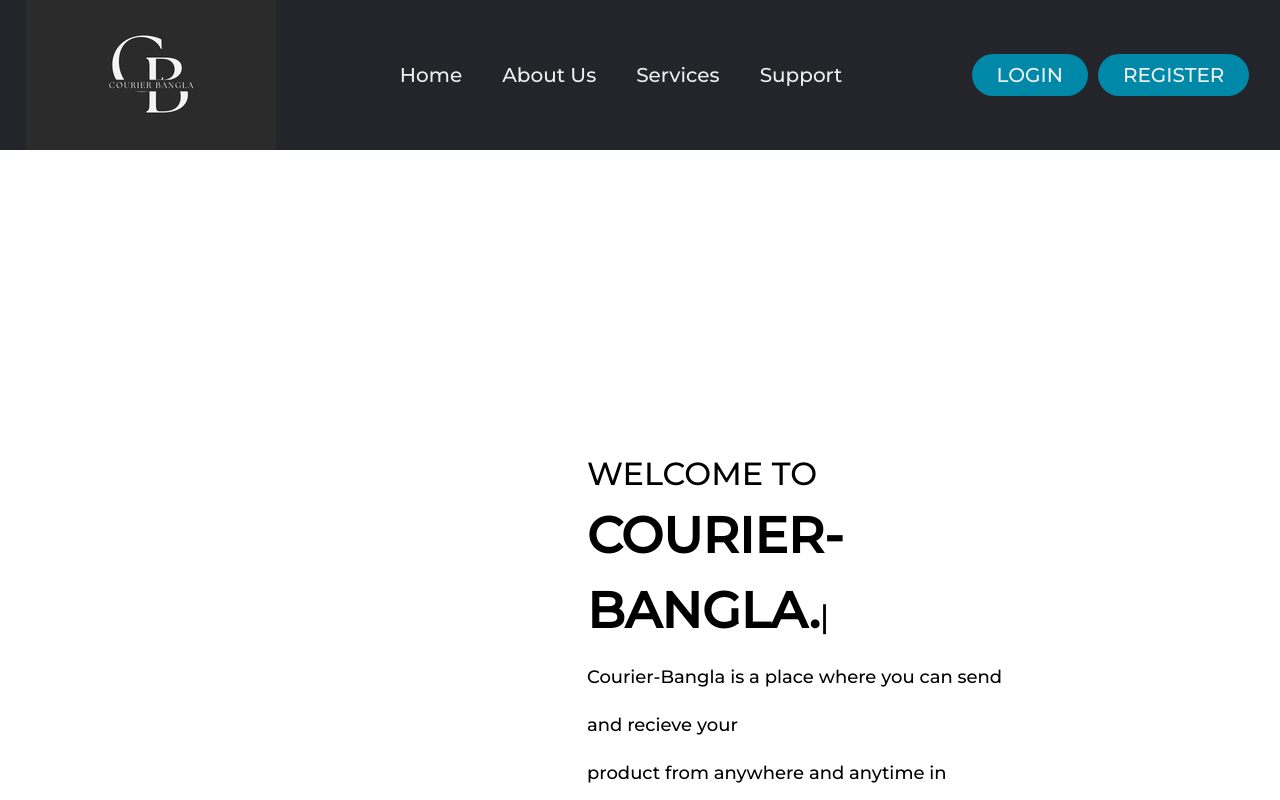
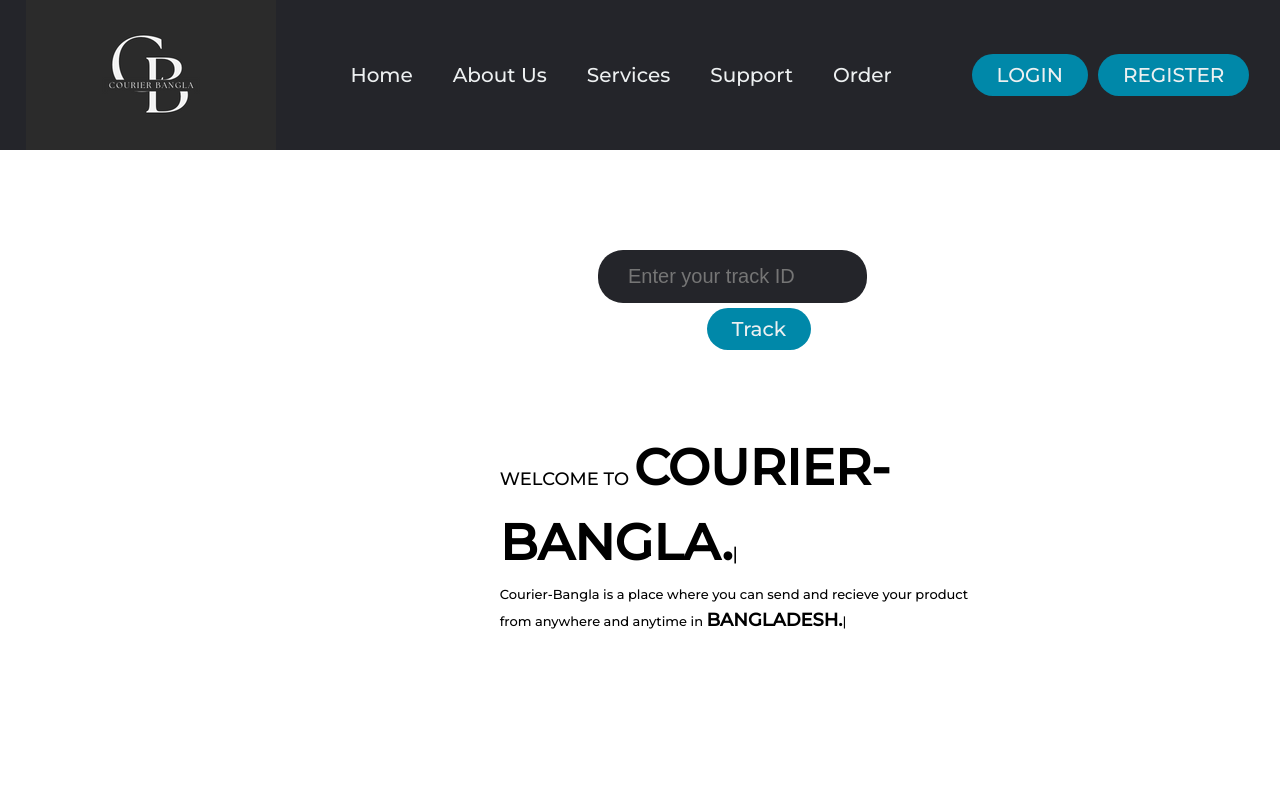
Before and after one commit to Faysal-Ibnea-Hasan/Courier-Bangla, a React (Create React App) app: page / in a window 1280 px wide. Shown: the top 800 px of the page. Built offline with nearby package versions, Linux system fonts and the light colour scheme; a web font is replaced by a local one.

Commit message:
track id update

```diff
--- a/src/App.js
+++ b/src/App.js
@@ -8,6 +8,7 @@ import Services from './components/Services';
 import About from './components/About';
 import Support from './components/Support';
 import Footer from './components/Footer';
+import Order from './components/Order';
 
 
 function App() {
@@ -24,6 +25,7 @@ function App() {
           <Route exact path="about" element={<About />}></Route>
           <Route exact path="services" element={<Services />}></Route>
           <Route exact path="support" element={<Support />}></Route>
+          <Route exact path="order" element={<Order />}></Route>
           <Route exact path="login" element={<Login />}></Route>
           <Route exact path="signup" element={<Signup />}></Route>
         </Routes>
--- a/src/components/Home.css
+++ b/src/components/Home.css
@@ -3,10 +3,12 @@
     padding: 0;
 }
 .animated-typing{
-    margin: 287px;
-    font-size: xx-large;
+    margin: 100px;
+    font-size: large;
     font-family: "Montserrat", sans-serif;
     font-weight: 600px;
+    padding-left: 20%;
+    padding-right: 10%;
 
 
 
@@ -17,7 +19,7 @@ strong{
     font-size: 50px;
 }
 .small-typing{
-    font-size: large;
+    font-size: small;
 
 
 }
@@ -29,5 +31,50 @@ strong{
 .container-home{
     height: 50vh;
     width: 78vw;
-    margin: 300px;
+    margin: 200px;
+    margin-top: 4%;
 }
+.trackId{
+    height: 10vh;
+    width: 60vw;
+    margin: 100px;
+
+    padding-left: 100px;
+}
+.trackIdbox{
+    height: 10vh;
+    width: 40vw;
+    background-color: white;
+    margin: auto;
+
+}
+.fxg-field__input-text {
+    background: #24252A;
+    font-size: 20px;
+    font-weight: 300;
+    width: calc(100% - 3px);
+    padding: 15px 15px 15px 30px;
+    border: 0px;
+    border-radius: 25px;
+    box-shadow: none;
+    color:whitesmoke
+}
+.fxg-app__single-tracking .fxg-field__placeholder {
+    color: whitesmoke
+}
+
+.fxg-field .placeholder {
+    position: absolute;
+    left: 15px;
+    top: 24px;
+}
+.trackIdbox-content{
+    padding-left: 120px;
+    padding-right: 120px;
+
+
+}
+.fxg-button{
+    align-items: center;
+    margin-left: 40%;
+}
--- a/src/components/Home.js
+++ b/src/components/Home.js
@@ -10,6 +10,23 @@ function Home() {
       {/* this is for typing effect */}
       {/* npm install react-typed --force */}
       <div className="container-home">
+      <div className="trackId">
+          <div className="trackIdbox">
+            <div className="trackIdbox-content">
+              <form className='fxg-form' method='POST' action="/" id='tracking'>
+                <div className='fxg-field'>
+                <input type="text" name="trackingnumber" id="trackingnumber" placeholder='Enter your track ID' className="fxg-field__input-text fxg-field__input--required" required="" title="Enter a FedEx tracking number to review shipping details." aria-required="true" data-errmsg="Please enter at least one tracking number."/>
+
+
+
+
+                </div>
+                <button type="submit" className="fxg-button" aria-label="Click your to track your package" id="btnSingleTrack" data-analytics="hero|Track" target="_blank">Track</button>
+              </form>
+
+            </div>
+          </div>
+        </div>
 
 
 
@@ -30,13 +47,14 @@ function Home() {
           <span className='small-typing'>
             <Typed
               strings={[
-                "Courier-Bangla is a place where you can send and recieve your <br> product from anywhere and anytime in <strong>BANGLADESH.<strong/>"
+                "Courier-Bangla is a place where you can send and recieve your product from anywhere and anytime in <strong>BANGLADESH.<strong/>"
 
               ]}
               typeSpeed={25}
             />
           </span>
         </div>
+
       </div>
 
 
--- a/src/components/Navbar.js
+++ b/src/components/Navbar.js
@@ -18,6 +18,7 @@ function Navbar() {
                         <li><Link to="/about">About Us</Link></li>
                         <li><Link to="/services">Services</Link></li>
                         <li><Link to="/support">Support</Link></li>
+                        <li><Link to="/order">Order</Link></li>
                     </ul>
                 </nav>
                 <div>
--- /dev/null
+++ b/src/components/Order.js
@@ -0,0 +1,7 @@
+import React from 'react'
+
+export default function Order() {
+  return (
+    <div>Order</div>
+  )
+}
```
Also changed, not shown: src/components/Order.css (added).
